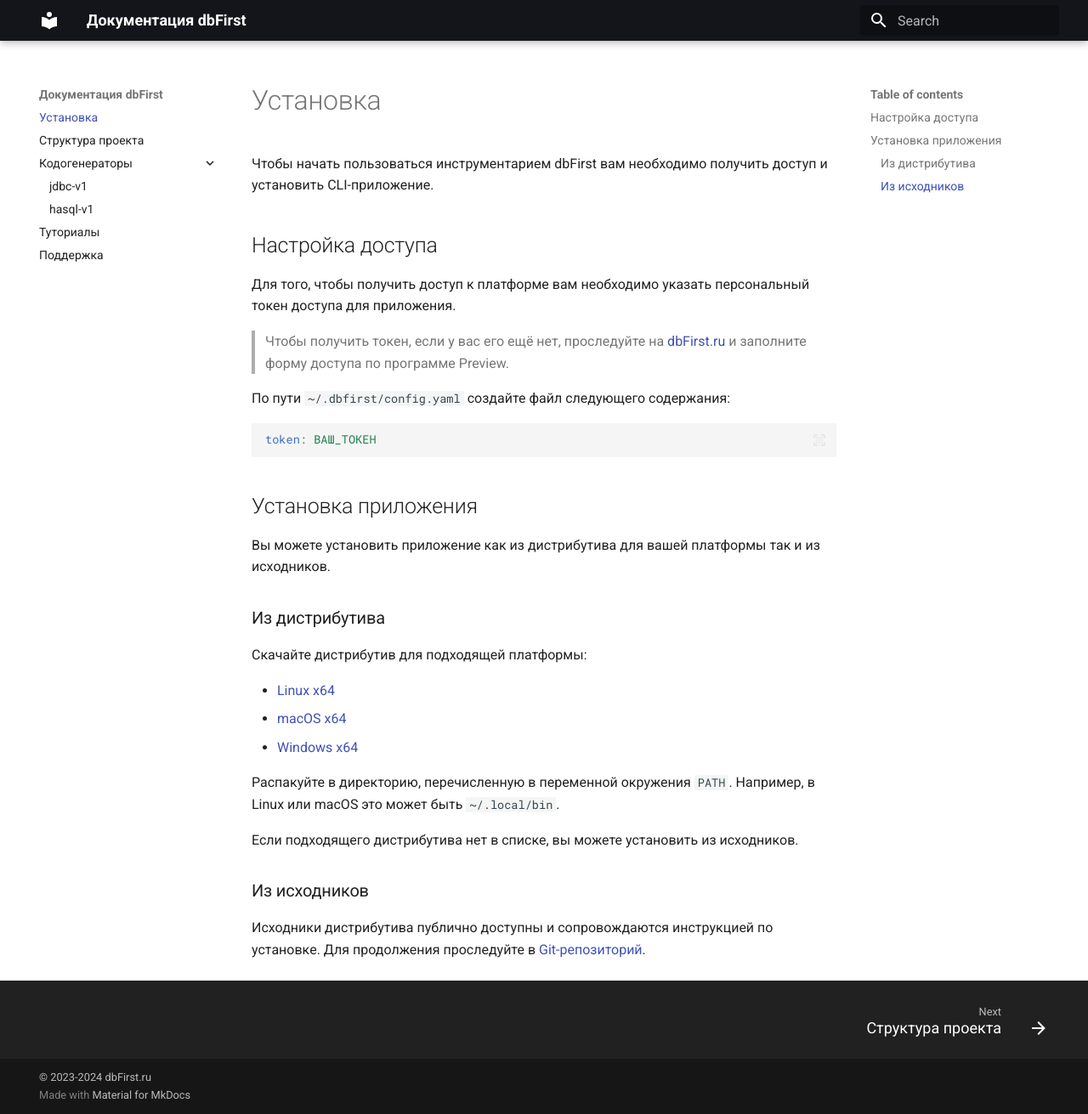
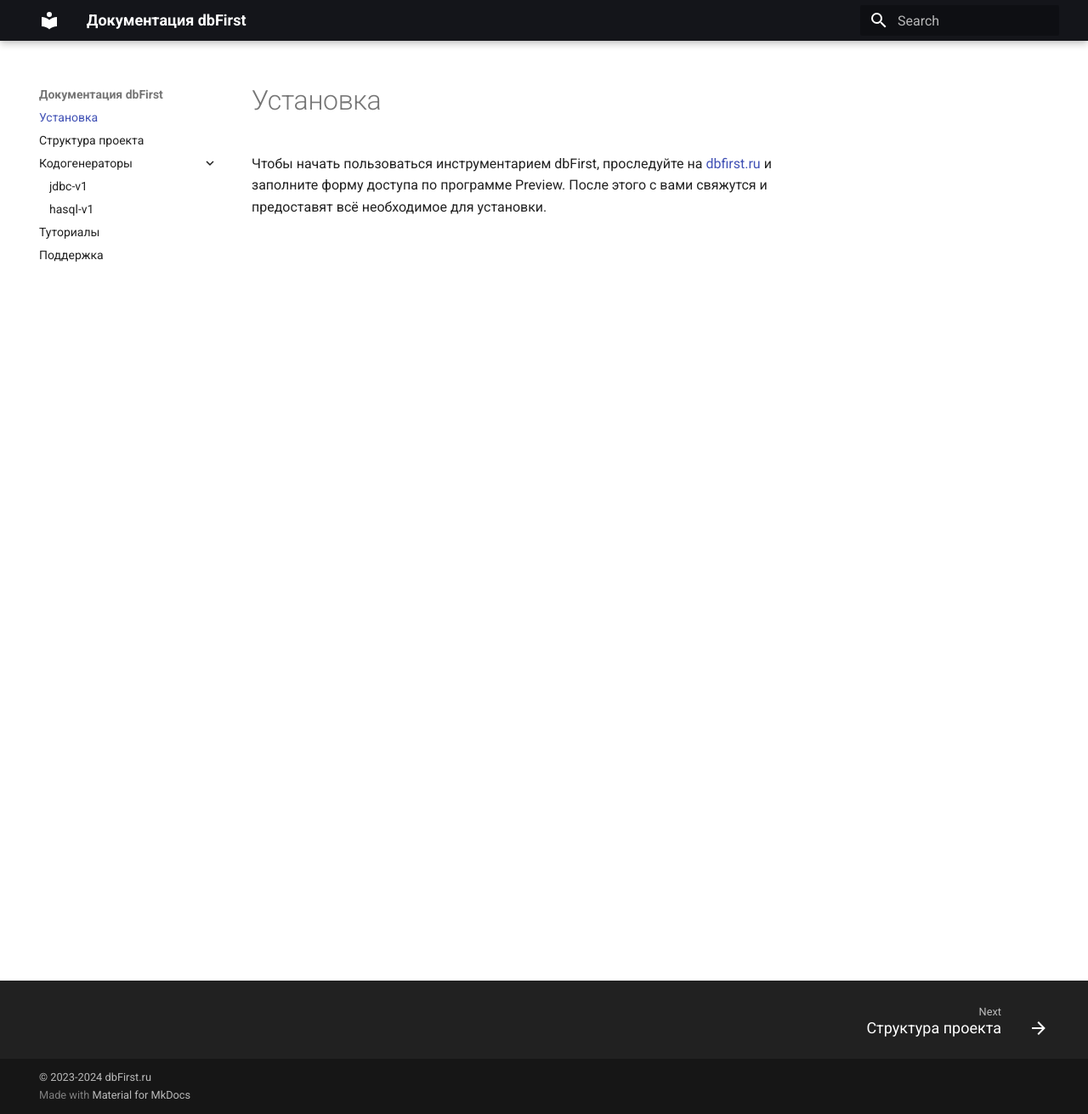
Before and after one commit to pgenie-io/docs, an MkDocs documentation site: the page built from docs/Установка.md, in a window 1280 px wide and 1311 px high. Shown: the whole window at 85% size. Built offline with MkDocs 1.6.1 and Material for MkDocs 9.7.7, drawn with Linux system fonts in a browser that asks for light colours.

Commit message:
Update installation

````diff
--- a/docs/Установка.md
+++ b/docs/Установка.md
@@ -1,34 +1 @@
-
-Чтобы начать пользоваться инструментарием dbFirst вам необходимо получить доступ и установить CLI-приложение.
-
-## Настройка доступа
-
-Для того, чтобы получить доступ к платформе вам необходимо указать персональный токен доступа для приложения.
-
-> Чтобы получить токен, если у вас его ещё нет, проследуйте на [dbFirst.ru](https://dbfirst.ru) и заполните форму доступа по программе Preview.
-
-По пути `~/.dbfirst/config.yaml` создайте файл следующего содержания:
-
-```yaml
-token: ВАШ_ТОКЕН
-```
-
-## Установка приложения
-
-Вы можете установить приложение как из дистрибутива для вашей платформы так и из исходников.
-
-### Из дистрибутива
-
-Скачайте дистрибутив для подходящей платформы:
-
-- [Linux x64](https://dist.dbfirst.ru/dbfirst-cli-latest-linux-x64.tar.gz)
-- [macOS x64](https://dist.dbfirst.ru/dbfirst-cli-latest-macos-x64.tar.gz)
-- [Windows x64](https://dist.dbfirst.ru/dbfirst-cli-latest-windows-x64.zip)
-
-Распакуйте в директорию, перечисленную в переменной окружения `PATH`. Например, в Linux или macOS это может быть `~/.local/bin`.
-
-Если подходящего дистрибутива нет в списке, вы можете установить из исходников.
-
-### Из исходников
-
-Исходники дистрибутива публично доступны и сопровождаются инструкцией по установке. Для продолжения проследуйте в [Git-репозиторий](https://gitflic.ru/project/dbfirst/cli).
+Чтобы начать пользоваться инструментарием dbFirst, проследуйте на [dbfirst.ru](https://dbfirst.ru) и заполните форму доступа по программе Preview. После этого с вами свяжутся и предоставят всё необходимое для установки.
````
